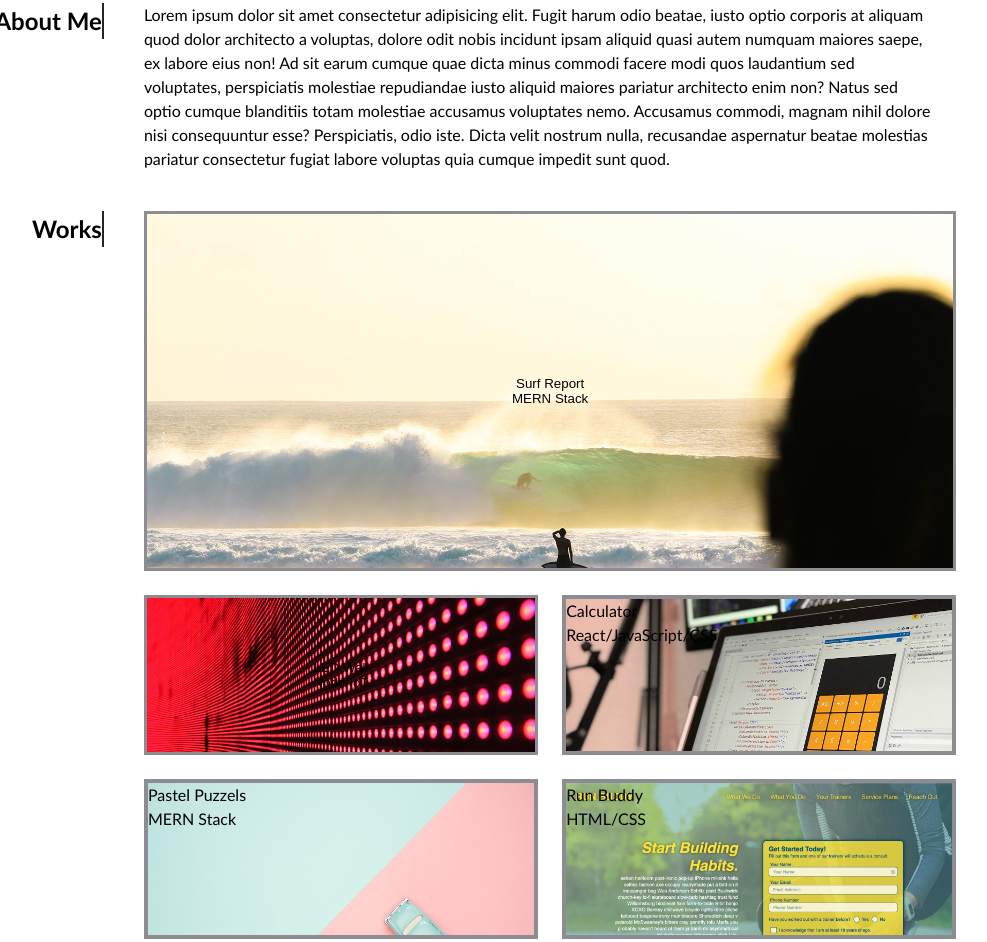
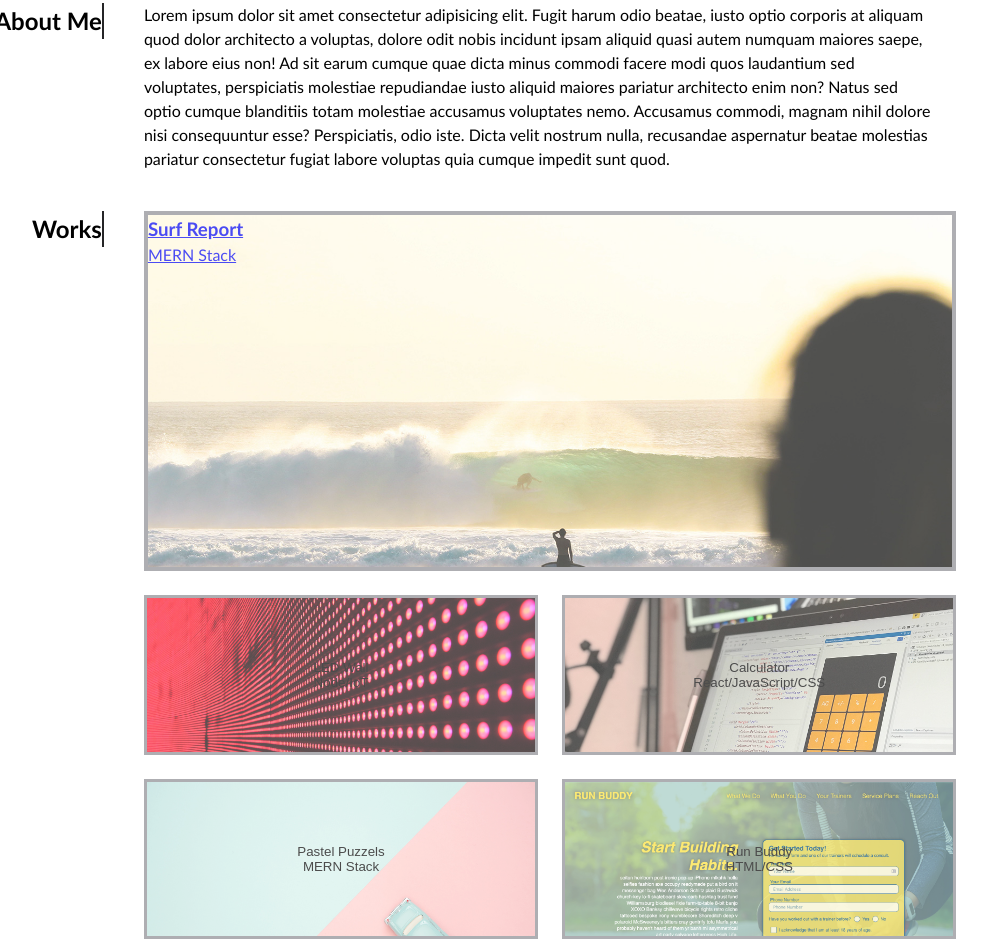
Before and after one commit to cl-lee/my-portfolio-page, a plain HTML site: page index.html in a window 1280 px wide. Shown: the part 296-1238 px from the top of the page, without its empty margins (266-1253 px from the left). Drawn offline with Linux system fonts and the light colour scheme.

Commit message:
updated HTML and CSS files to create polish hover effect for Works cards

```diff
--- a/css/style.css
+++ b/css/style.css
@@ -102,16 +102,18 @@ header nav a {
     "pastel run";
 }
 
+#myworks a:hover {
+  color: #8c8c92;
+  opacity: 1;
+}
+
 #surf-report {
   grid-area: surf;
   background-image: url("../images/02-portfolio-4.jpg");
   background-size: cover;
   background-repeat: no-repeat;
   border: solid 0.25em #8c8c92;
-}
-
-#surf-report:hover {
-  color: #8c8c92;
+  opacity: 0.7;
 }
 
 #led-wall {
@@ -120,6 +122,7 @@ header nav a {
   background-size: cover;
   background-repeat: no-repeat;
   border: solid 0.25em #8c8c92;
+  opacity: 0.7;
 }
 
 #calculator {
@@ -128,6 +131,7 @@ header nav a {
   background-size: cover;
   background-repeat: no-repeat;
   border: solid 0.25em #8c8c92;
+  opacity: 0.7;
 }
 
 #pastel-puzzels {
@@ -136,6 +140,7 @@ header nav a {
   background-size: cover;
   background-repeat: no-repeat;
   border: solid 0.25em #8c8c92;
+  opacity: 0.7;
 }
 
 #run-buddy {
@@ -144,4 +149,5 @@ header nav a {
   background-size: cover;
   background-repeat: no-repeat;
   border: solid 0.25em #8c8c92;
+  opacity: 0.7;
 }
--- a/index.html
+++ b/index.html
@@ -45,26 +45,28 @@
       <h2>Works</h2>
     </section>
     <section id="myworks">
-      <button id="surf-report">
-        <p>Surf Report</p>
+      <a href="#surf-report" id="surf-report">
+        <div class="descriptors">
+        <h3>Surf Report</h3>
+        <p>MERN Stack</p>
+        </div>
+      </a>
+      <button type="button" id="led-wall">
+        <p class="card-names">LED Wall</p>
+        <p>Node/IoT</p>
+      </button>
+      <button type="button" id="calculator">
+        <p class="card-names">Calculator</p>
+        <p>React/JavaScript/CSS</p>
+      </button>
+      <button type="button" id="pastel-puzzels">
+        <p class="card-names">Pastel Puzzels</p>
         <p>MERN Stack</p>
       </button>
-      <button id="led-wall">
-        <p>LED Wall</p>
-        <p>Node/IoT</p>
+      <button type="button" id="run-buddy">
+        <p class="card-names">Run Buddy</p>
+        <p>HTML/CSS</p>
       </button>
-      <div id="calculator">
-        <p>Calculator</p>
-        <p>React/JavaScript/CSS</p>
-      </div>
-      <div id="pastel-puzzels">
-        <p>Pastel Puzzels</p>
-        <p>MERN Stack</p>
-      </div>
-      <div id="run-buddy">
-        <p>Run Buddy</p>
-        <p>HTML/CSS</p>
-      </div>
     </section>
 
     <!-- contact -->
```
